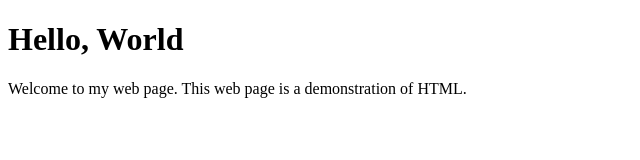
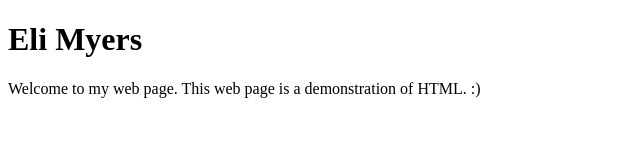
Before and after one commit to EliMyers/Starter, a plain HTML site: page index.html in a window 1280 px wide. Shown: the whole page, without its empty margins (0-640 px from the left). Drawn offline with Linux system fonts and the light colour scheme.

Commit message:
Update index.html

```diff
--- a/index.html
+++ b/index.html
@@ -2,11 +2,11 @@
 <html>
  <head><title>Starter</title></head>
  <body>
-   <h1>Hello, World</h1>
+   <h1>Eli Myers</h1>
    <p>
      Welcome to my web page.  This
      web page is a demonstration of
-     HTML.
+     HTML. :)
    </p>
  </body>
 </html>
```
